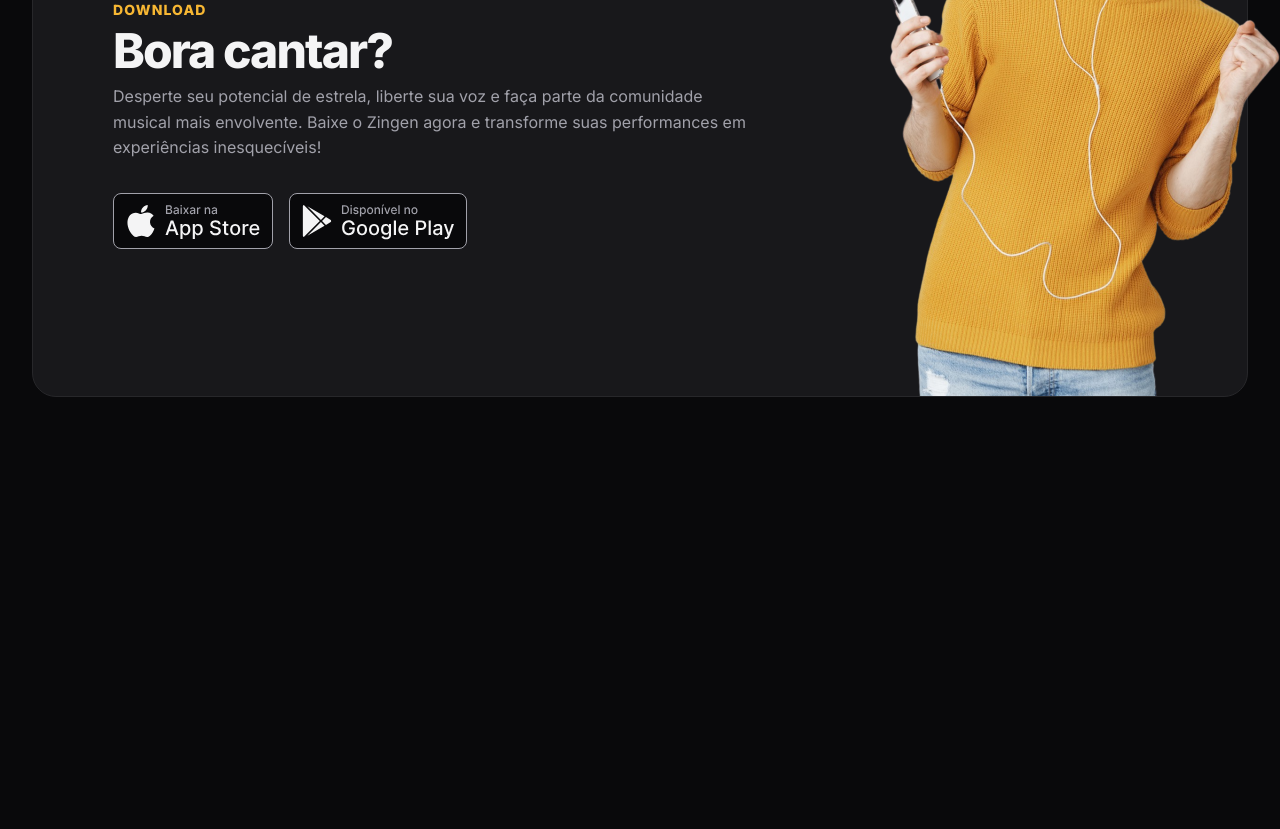
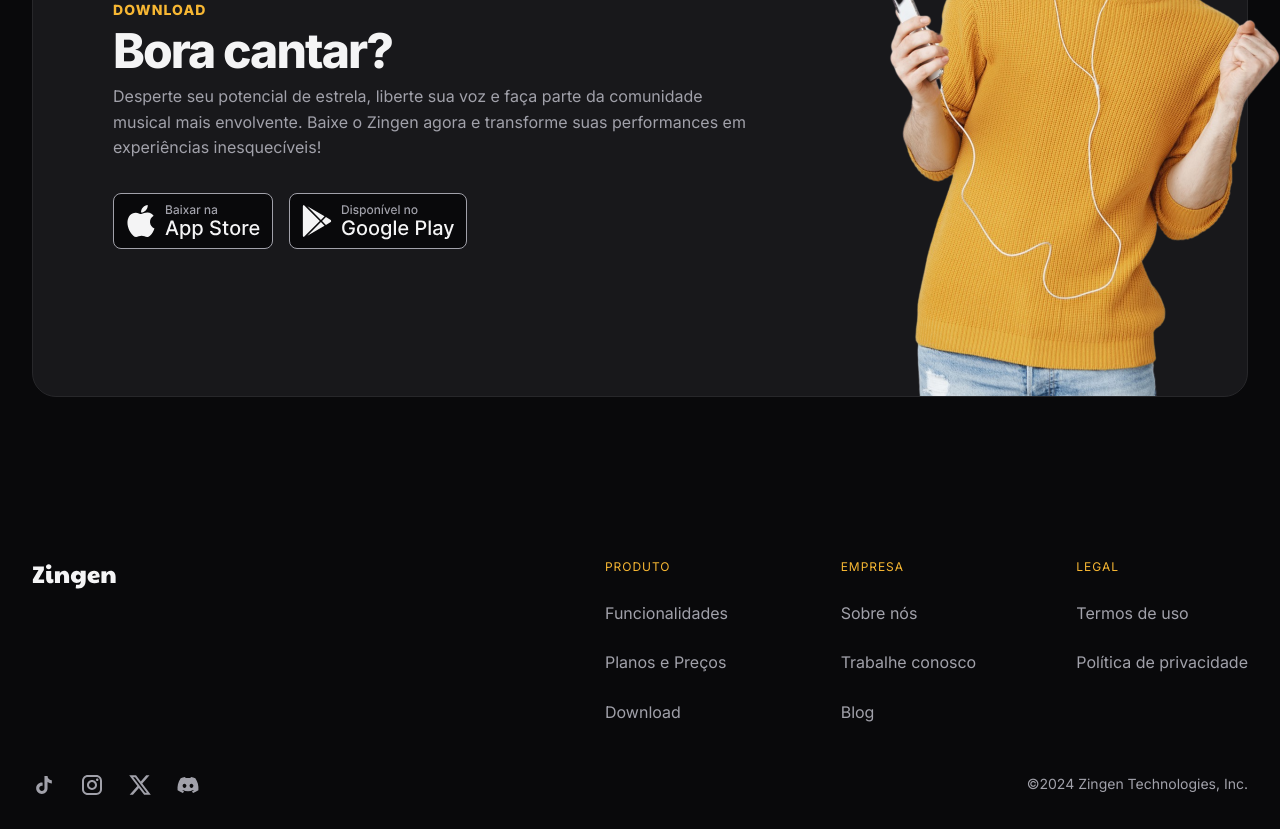
Before and after one commit to ferpegoraro/lading-page, a plain HTML site: page index.html in a window 1280 px wide. Shown: the part 3752-4581 px from the top of the page. Before the commit the page ends 4229 px from the top, so only its background shows below. Drawn offline with Linux system fonts and the light colour scheme.

Commit message:
Finalizando o porjeto

```diff
--- a/index.html
+++ b/index.html
@@ -169,7 +169,7 @@
 
     <section id="download">
         <div class="container py-xl">
-            <div class="card px-lg evencolumns item-center">
+            <div class="card px-lg even-columns item-center">
                 <div>
                     <header>
                         <strong>Download</strong>
@@ -192,5 +192,49 @@
             </div>
         </div>
     </section>
+
+    <footer>
+        <div class="container py-xl grid">
+            <section class="grid top">
+                <img src="assets/Logo.svg" alt="logo Zingen">
+
+                <nav class="even-columns">
+                    <ul role="list" class="grid gap-1-5">
+                        <li class="title">Produto</li>
+
+                        <li><a href="#features">Funcionalidades</a></li>
+                        <li><a href="#pricing">Planos e Preços</a></li>
+                        <li><a href="#download">Download</a></li>
+                    </ul>
+
+                    <ul role="list" class="grid gap-1-5">
+                        <li class="title">Empresa</li>
+
+                        <li><a href="#about">Sobre nós</a></li>
+                        <li><a href="#">Trabalhe conosco</a></li>
+                        <li><a href="#">Blog</a></li>
+                    </ul>
+
+                    <ul role="list" class="grid gap-1-5">
+                        <li class="title">Legal</li>
+
+                        <li><a href="#">Termos de uso</a></li>
+                        <li><a href="#">Política de privacidade</a></li>
+                    </ul>
+                </nav>
+            </section>
+
+            <section class="bottom flex gap-1-5">
+                <div class="flex gap-1-5">
+                    <a href="#" class="social" aria-label="tiktok"></a>
+                    <a href="#" class="social" aria-label="instagram"></a>
+                    <a href="#" class="social" aria-label="twitter"></a>
+                    <a href="#" class="social" aria-label="discord"></a>
+                </div>
+
+                <span class="copy">©2024 Zingen Technologies, Inc.</span>
+            </section>
+        </div>
+    </footer>
 </body>
 </html>
--- /dev/null
+++ b/styles/footer.css
@@ -0,0 +1,61 @@
+footer{
+    color: var(--text-color-secondary);
+    font-weight: var(--fw-base);
+
+    & .container,
+    & .top{
+        gap: 3rem;
+    }
+
+    & .container{
+        padding-inline: 3rem;
+    }
+
+    & nav.even-columns{
+        gap: 4rem;
+    }
+
+    & .top ul{
+        align-content: start;
+    }
+
+    & .title{
+        font-size: 0.75rem;
+        letter-spacing: 0.08em;
+        text-transform: uppercase;
+        color: var(--brand-color-primary);
+    }
+
+    & .bottom{
+        flex-wrap: wrap;
+
+        & > div{
+            margin-right: auto;
+        }
+
+        & span{
+            font-size: .875rem;
+        }
+    }
+
+    @media (width >= 80em){
+        & .container{
+            padding-inline: 0;
+            padding-bottom: 2rem;
+
+        }
+
+        & .top{
+            grid-template-columns: auto 1fr;
+
+            & nav{
+                margin-left: auto;
+
+
+                & .ul{
+                    width: 14rem;
+                }
+            }
+        }
+    }
+}
--- a/styles/global.css
+++ b/styles/global.css
@@ -48,6 +48,8 @@ html{
     color: var(--text-color-primary);
 
     overflow-x: hidden;
+
+    scroll-behavior: smooth;
 }
 
 body{
--- a/styles/index.css
+++ b/styles/index.css
@@ -10,3 +10,4 @@
 @import url("cards.css");
 @import url("pricing.css");
 @import url("download.css");
+@import url("footer.css");
```
